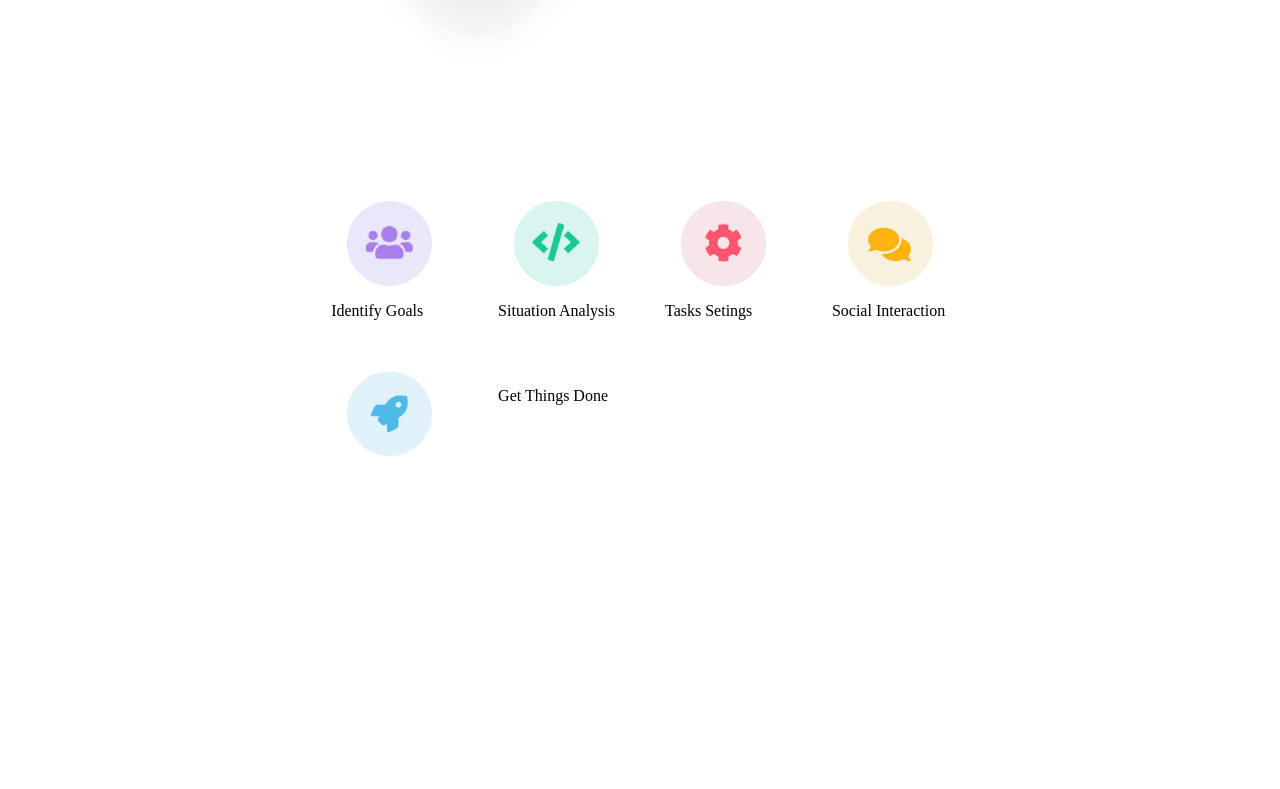
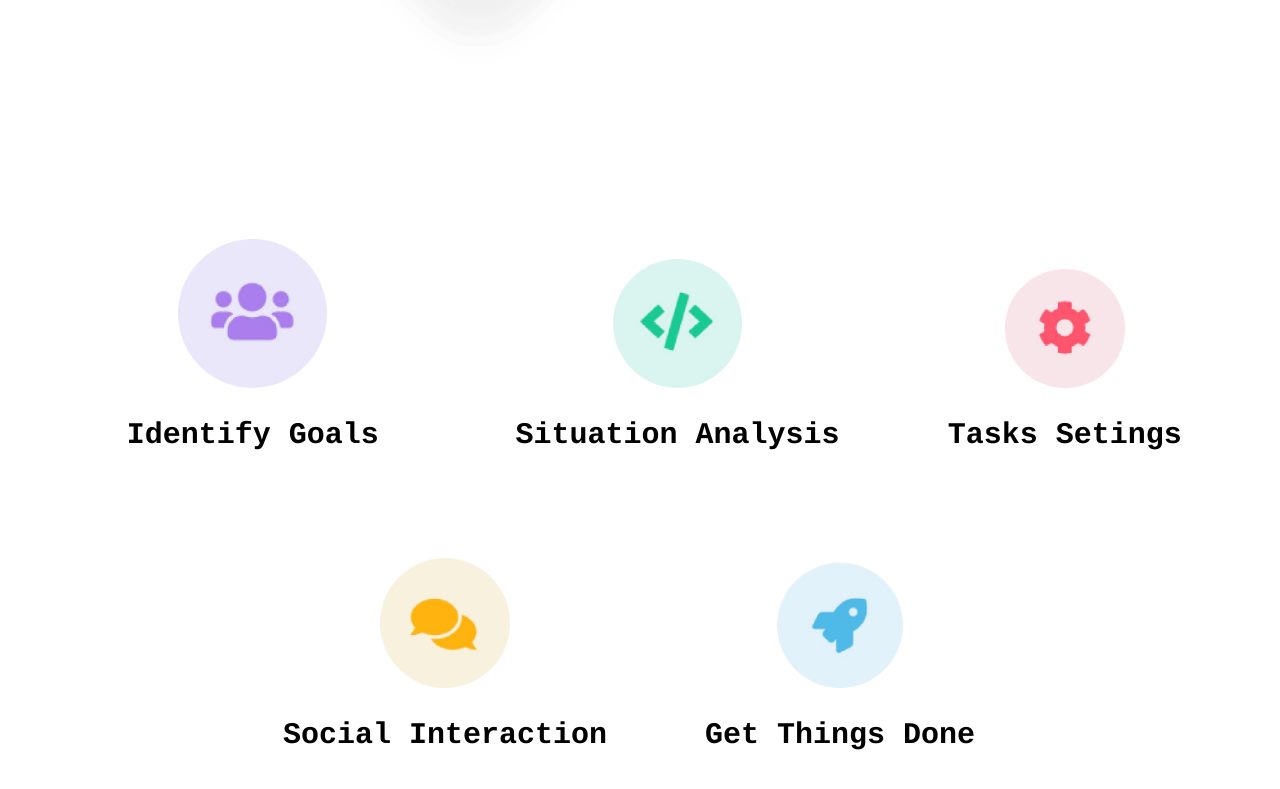
Before and after one commit to AkagamiNoLorea/replica-web-react, a React (Vite) app: page / in a window 1280 px wide. Shown: the part 1390-2179 px from the top of the page. Before the commit the page ends 1939 px from the top, so only its background shows below. Built offline with nearby package versions, Linux system fonts and the light colour scheme.

Commit message:
css iconos arreglado

```diff
--- a/src/components/atomos/Icons.jsx
+++ b/src/components/atomos/Icons.jsx
@@ -2,35 +2,35 @@ const Icons = () => {
   return (
     <div className="Container">
       <div className="Icons">
-        <img src="src/img/descarga001.png" width={"85px"} height={"85px"} />
+        <img src="src/img/descarga001.png"  /><div className="iconsname">
+          <p>Identify Goals</p>
+        </div>
       </div>
       <div className="Icons">
-        <img src="src/img/descarga002.png" width={"85px"} height={"85px"} />
-      </div>
-      <div className="Icons">
-        <img src="src/img/descarga003.png" width={"85px"} height={"85px"} />
-      </div>
-      <div className="Icons">
-        <img src="src/img/descarga004.png" width={"85px"} height={"85px"} />
-      </div>
-      <div className="iconsname">
-        <p>Identify Goals</p>
-      </div>
+        <img src="src/img/descarga002.png"  />
         <div className="iconsname">
           <p>Situation Analysis</p>
         </div>
+      </div>
+      <div className="Icons">
+        <img src="src/img/descarga003.png" />
         <div className="iconsname">
           <p>Tasks Setings</p>
         </div>
+      </div>
+      <div className="Icons">
+        <img src="src/img/descarga004.png"  />
         <div className="iconsname">
           <p>Social Interaction</p>
         </div>
+      </div>
       <div className="Icons">
-        <img src="src/img/descarga005.png" width={"85px"} height={"85px"} />
-      </div>
+        <img src="src/img/descarga005.png"  />
         <div className="iconsname">
           <p>Get Things Done</p>
         </div>
+      </div>
+
     </div>
   );
 };
--- a/src/components/organismos/SeccionMobile.css
+++ b/src/components/organismos/SeccionMobile.css
@@ -29,25 +29,28 @@
 }
 
 div.Container {
-    display: grid;
-    grid-template-columns: repeat(4, 1fr);
-    grid-template-rows: repeat(4, 1fr);
-    grid-column-gap: 50px;
-    grid-row-gap: 0px;
+    display: flex;
+    justify-content: center;
+    flex-wrap: wrap;
+    align-items: baseline;
 }
 
 div.Icons {
     display: flex;
+    flex-direction: column;
     align-items: center;
-    justify-content: center
+    justify-content: center;
+    margin: 3%;
 }
-
-div.Iconsname {
+div.Icons img{
+    width: 40%;
+}
+div.iconsname {
     display: flex;
     align-items: center;
     justify-content: center;
     font-family: Courier;
-    font-size: 12px;
+    font-size: 30px;
     font-weight: bold;
 }
 
--- a/src/components/organismos/SeccionMobile.jsx
+++ b/src/components/organismos/SeccionMobile.jsx
@@ -19,7 +19,7 @@ const SeccionMobile = () => {
             <Boton />
             <HeaderIphone />
             </div>
-            <div className="Icons">
+            <div>
                 <Icons />
             </div>
         </>
```
Lines whose indentation alone changed are shown as unchanged.
